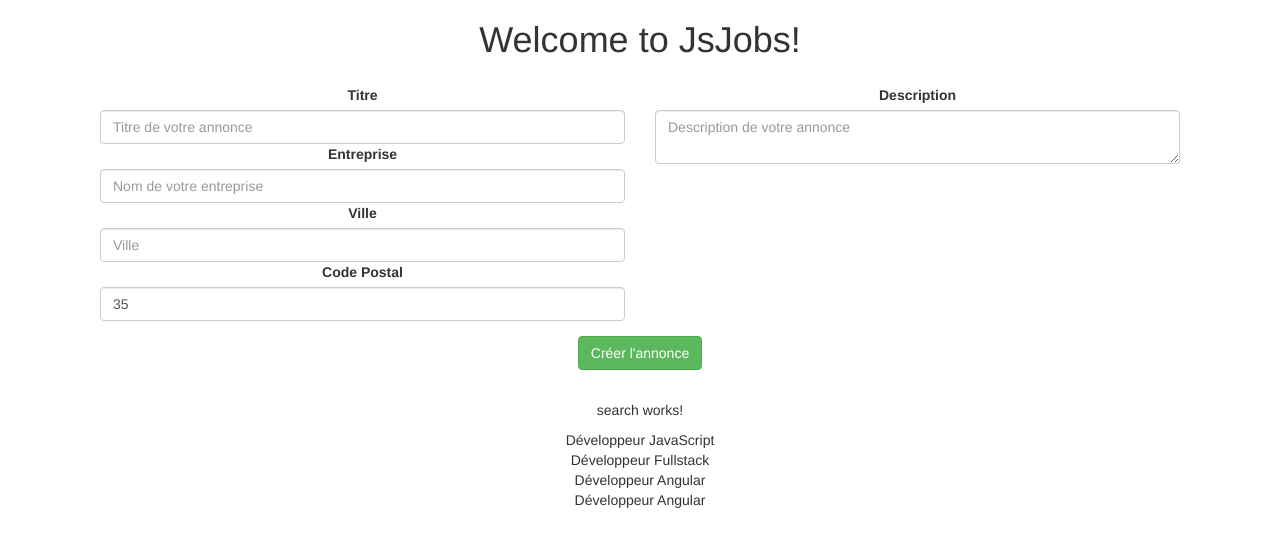
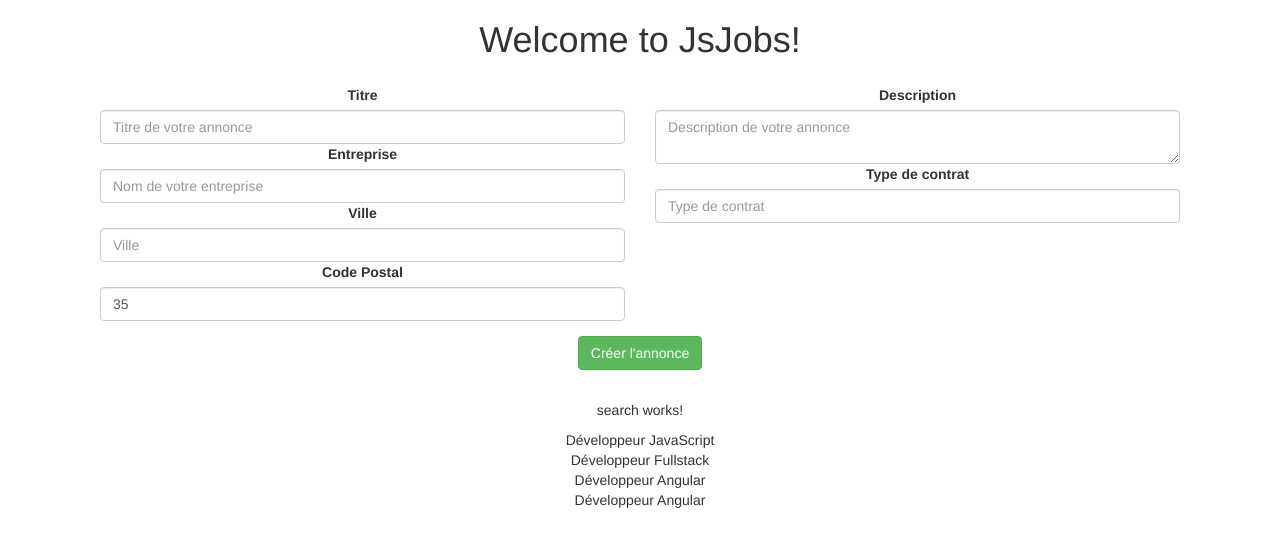
Before and after one commit to Infinter/jsJobs, an Angular app: page / in a window 1280 px wide. Shown: the top 546 px of the page. Built offline with nearby package versions, Linux system fonts and the light colour scheme.

Commit message:
Ajout type contract

```diff
--- a/src/app/job-add-form/job-add-form.component.html
+++ b/src/app/job-add-form/job-add-form.component.html
@@ -17,12 +17,14 @@
 
       <label for="zipcode">Code Postal</label>
       <input type="text" name="zipcode" class="form-control" placeholder="Code Postal" formControlName="zipcode">
-
-
     </div>
     <div class="form-group col-sm-6">
         <label for="description">Description</label>
         <textarea type="text" name="description" class="form-control" placeholder="Description de votre annonce" formControlName="description"></textarea>
+
+      <label for="contract">Type de contrat</label>
+      <input type="text" name="contract" class="form-control" placeholder="Type de contrat" formControlName="contract">
+
     </div>
       <div class="form-group col-sm-12">
         <button type="submit" class="btn btn-success">Créer l'annonce</button>
```
